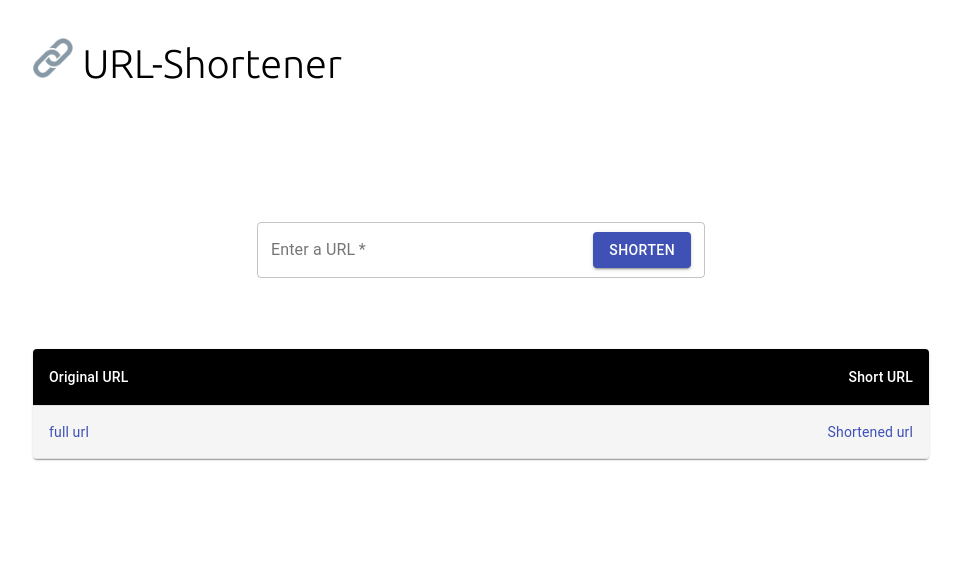
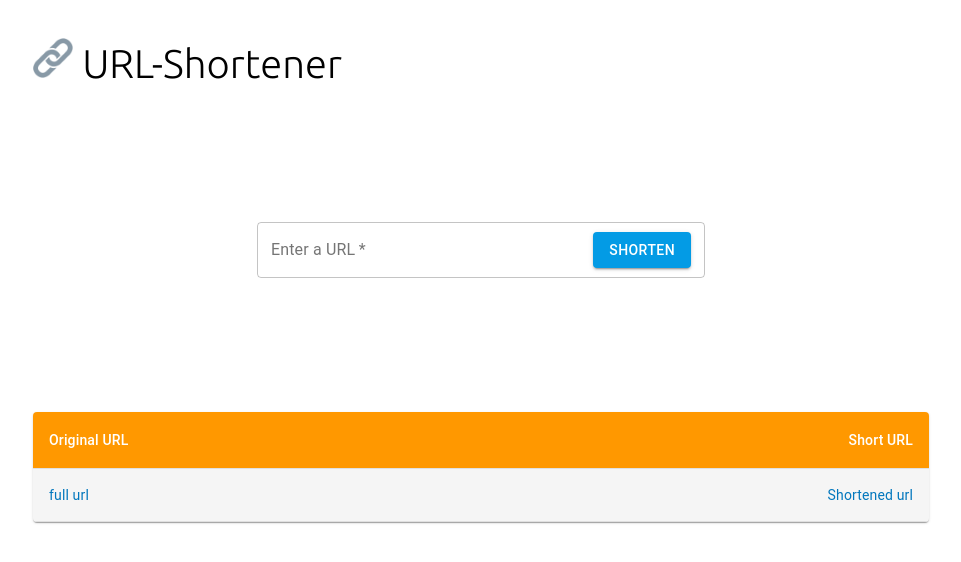
Before and after one commit to SandeepKrSuman/url-shortener, a React (Create React App) app: page / in a window 1280 px wide. Shown: the top 562 px of the page, without its empty margins (159-1120 px from the left). Built offline with nearby package versions, Linux system fonts and the light colour scheme.

Commit message:
updated ui style

```diff
--- a/src/components/Container/Container.css
+++ b/src/components/Container/Container.css
@@ -2,3 +2,9 @@
   margin-top: 15%;
   text-align: center;
 }
+@media (max-width: 767.5px) {
+  .contain {
+    margin-top: 40%;
+    text-align: center;
+  }
+}
--- a/src/components/Form/Form.js
+++ b/src/components/Form/Form.js
@@ -19,7 +19,7 @@ function Form(props) {
                 InputProps={{
                     endAdornment: (
                         <InputAdornment position="end">
-                            <Button variant="contained" color="primary">Shorten</Button>
+                            <Button variant="contained" style={{backgroundColor: '#039be5', color: '#ffffff'}}>Shorten</Button>
                         </InputAdornment>
                     ),
                 }}
--- a/src/components/Table/Table.js
+++ b/src/components/Table/Table.js
@@ -11,7 +11,7 @@ import Link from '@material-ui/core/Link';
 
 const StyledTableCell = withStyles((theme) => ({
   head: {
-    backgroundColor: theme.palette.common.black,
+    backgroundColor: theme.palette.warning.main,
     color: theme.palette.common.white,
   },
   body: {
@@ -28,8 +28,14 @@ const StyledTableRow = withStyles((theme) => ({
 }))(TableRow);
 
 const useStyles = makeStyles({
+  styletable: {
+    marginTop: '15%'
+  },
   table: {
-    minWidth: 400,
+    minWidth: 300,
+  },
+  linkcolor: {
+    color: '#0277bd'
   },
 });
 
@@ -37,7 +43,7 @@ export default function CustomizedTables() {
   const classes = useStyles();
 
   return (
-    <TableContainer component={Paper}>
+    <TableContainer component={Paper} className={classes.styletable}>
       <Table className={classes.table} aria-label="customized table">
         <TableHead>
           <TableRow>
@@ -47,8 +53,8 @@ export default function CustomizedTables() {
         </TableHead>
         <TableBody>
           <StyledTableRow>
-            <StyledTableCell component="th" scope="row"><Link target="_blank" href='https://material-ui.com/'>full url</Link></StyledTableCell>
-            <StyledTableCell align="right"><Link href='https://material-ui.com/'>Shortened url</Link></StyledTableCell>
+            <StyledTableCell component="th" scope="row"><Link target="_blank" href='https://material-ui.com/' className={classes.linkcolor}>full url</Link></StyledTableCell>
+            <StyledTableCell align="right"><Link href='https://material-ui.com/' className={classes.linkcolor}>Shortened url</Link></StyledTableCell>
           </StyledTableRow>
         </TableBody>
       </Table>
```
